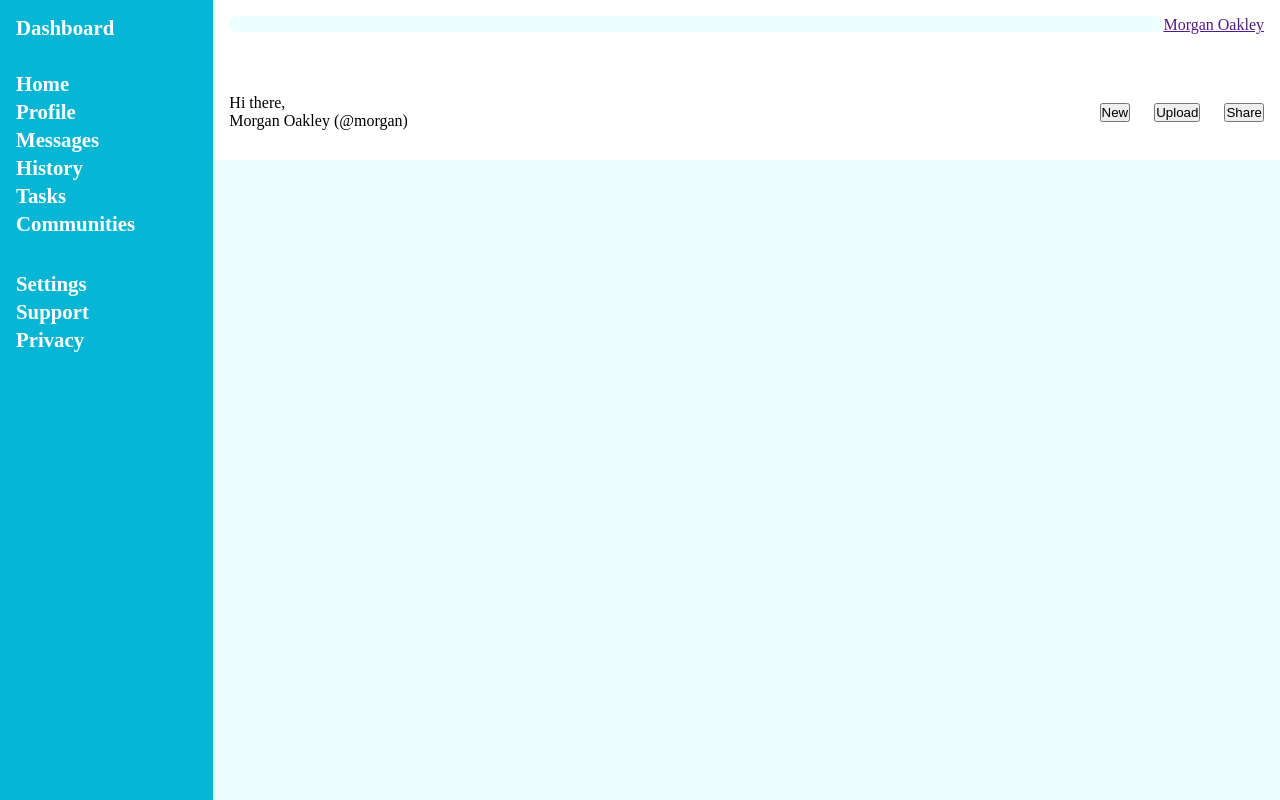
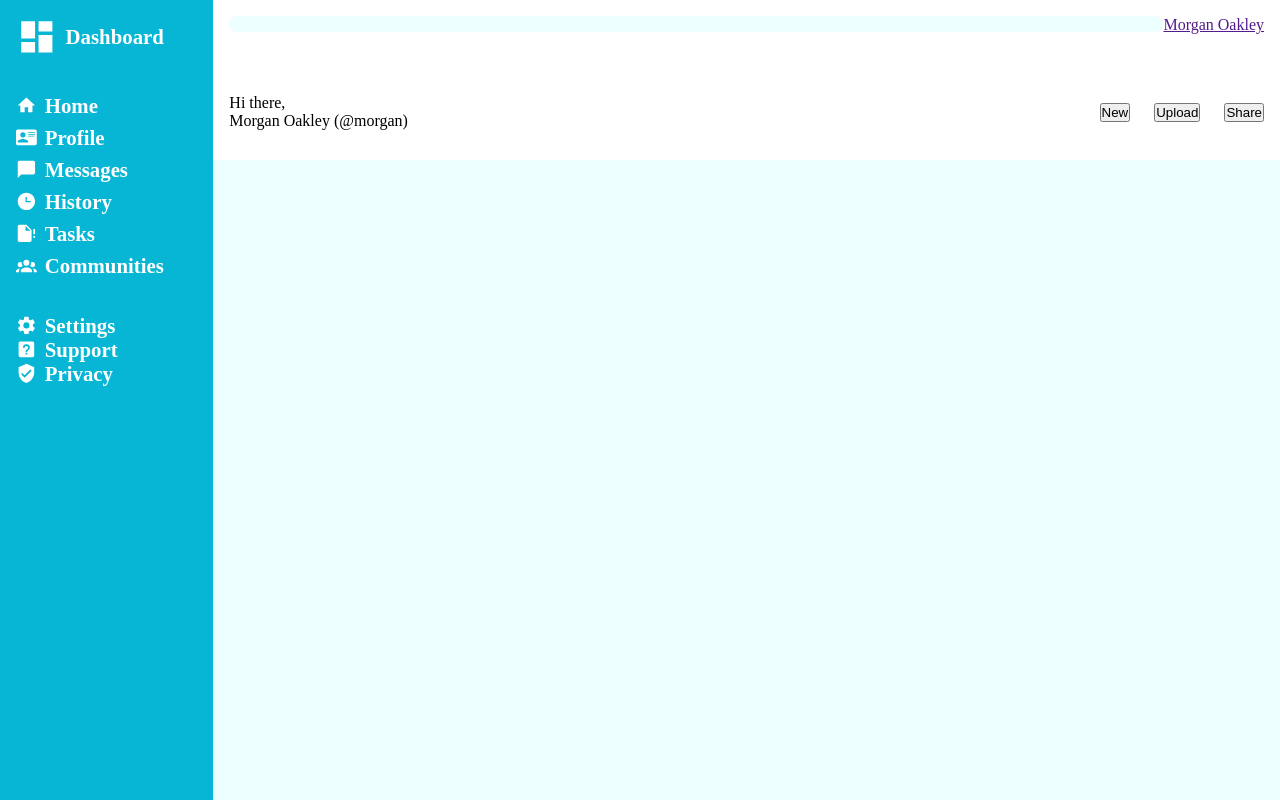
Before and after one commit to OndraSvec/admin-dashboard, a plain HTML site: page index.html in a window 1280 px wide. Drawn offline with Linux system fonts and the light colour scheme.

Commit message:
Add sidebar icons and edit sidebar elements' layout

```diff
--- a/index.html
+++ b/index.html
@@ -28,19 +28,49 @@
         </div>
     </header>
     <div class="sidebar">
-        <p class="dashboard">Dashboard</p>
+        <div class="dashboard one-line-grid">
+            <svg class="icon" xmlns="http://www.w3.org/2000/svg" viewBox="0 0 24 24"><path d="M13,3V9H21V3M13,21H21V11H13M3,21H11V15H3M3,13H11V3H3V13Z" /></svg>
+            <p>Dashboard</p>
+        </div>
         <div class="navigation">
+            <div class="one-line-grid">
+                <svg class="icon" xmlns="http://www.w3.org/2000/svg" viewBox="0 0 24 24"><path d="M10,20V14H14V20H19V12H22L12,3L2,12H5V20H10Z" /></svg>
                 <p><a href="">Home</a></p>
+            </div>
+            <div class="one-line-grid">
+                <svg class="icon" xmlns="http://www.w3.org/2000/svg" viewBox="0 0 24 24"><path d="M2,3H22C23.05,3 24,3.95 24,5V19C24,20.05 23.05,21 22,21H2C0.95,21 0,20.05 0,19V5C0,3.95 0.95,3 2,3M14,6V7H22V6H14M14,8V9H21.5L22,9V8H14M14,10V11H21V10H14M8,13.91C6,13.91 2,15 2,17V18H14V17C14,15 10,13.91 8,13.91M8,6A3,3 0 0,0 5,9A3,3 0 0,0 8,12A3,3 0 0,0 11,9A3,3 0 0,0 8,6Z" /></svg>
                 <p><a href="">Profile</a></p>
+            </div>
+            <div class="one-line-grid">
+                <svg class="icon" xmlns="http://www.w3.org/2000/svg" viewBox="0 0 24 24"><path d="M20,2H4A2,2 0 0,0 2,4V22L6,18H20A2,2 0 0,0 22,16V4C22,2.89 21.1,2 20,2Z" /></svg>
                 <p><a href="">Messages</a></p>
+            </div>
+            <div class="one-line-grid">
+                <svg class="icon" xmlns="http://www.w3.org/2000/svg" viewBox="0 0 24 24"><path d="M12 2C6.5 2 2 6.5 2 12C2 17.5 6.5 22 12 22C17.5 22 22 17.5 22 12S17.5 2 12 2M17 13H11V7H12.5V11.5H17V13Z" /></svg>
                 <p><a href="">History</a></p>
+            </div>
+            <div class="one-line-grid">
+                <svg class="icon" xmlns="http://www.w3.org/2000/svg" viewBox="0 0 24 24"><path d="M20 17H22V15H20V17M20 7V13H22V7M4 2C2.89 2 2 2.89 2 4V20C2 21.11 2.89 22 4 22H16C17.11 22 18 21.11 18 20V8L12 2M11 3.5L16.5 9H11Z" /></svg>
                 <p><a href="">Tasks</a></p>
+            </div>
+            <div class="one-line-grid">
+                <svg class="icon" xmlns="http://www.w3.org/2000/svg" viewBox="0 0 24 24"><path d="M12,5.5A3.5,3.5 0 0,1 15.5,9A3.5,3.5 0 0,1 12,12.5A3.5,3.5 0 0,1 8.5,9A3.5,3.5 0 0,1 12,5.5M5,8C5.56,8 6.08,8.15 6.53,8.42C6.38,9.85 6.8,11.27 7.66,12.38C7.16,13.34 6.16,14 5,14A3,3 0 0,1 2,11A3,3 0 0,1 5,8M19,8A3,3 0 0,1 22,11A3,3 0 0,1 19,14C17.84,14 16.84,13.34 16.34,12.38C17.2,11.27 17.62,9.85 17.47,8.42C17.92,8.15 18.44,8 19,8M5.5,18.25C5.5,16.18 8.41,14.5 12,14.5C15.59,14.5 18.5,16.18 18.5,18.25V20H5.5V18.25M0,20V18.5C0,17.11 1.89,15.94 4.45,15.6C3.86,16.28 3.5,17.22 3.5,18.25V20H0M24,20H20.5V18.25C20.5,17.22 20.14,16.28 19.55,15.6C22.11,15.94 24,17.11 24,18.5V20Z" /></svg>
                 <p><a href="">Communities</a></p>
             </div>
+        </div>
         <div class="branding">
+            <div class="one-line-grid">
+                <svg class="icon" xmlns="http://www.w3.org/2000/svg" viewBox="0 0 24 24"><path d="M12,15.5A3.5,3.5 0 0,1 8.5,12A3.5,3.5 0 0,1 12,8.5A3.5,3.5 0 0,1 15.5,12A3.5,3.5 0 0,1 12,15.5M19.43,12.97C19.47,12.65 19.5,12.33 19.5,12C19.5,11.67 19.47,11.34 19.43,11L21.54,9.37C21.73,9.22 21.78,8.95 21.66,8.73L19.66,5.27C19.54,5.05 19.27,4.96 19.05,5.05L16.56,6.05C16.04,5.66 15.5,5.32 14.87,5.07L14.5,2.42C14.46,2.18 14.25,2 14,2H10C9.75,2 9.54,2.18 9.5,2.42L9.13,5.07C8.5,5.32 7.96,5.66 7.44,6.05L4.95,5.05C4.73,4.96 4.46,5.05 4.34,5.27L2.34,8.73C2.21,8.95 2.27,9.22 2.46,9.37L4.57,11C4.53,11.34 4.5,11.67 4.5,12C4.5,12.33 4.53,12.65 4.57,12.97L2.46,14.63C2.27,14.78 2.21,15.05 2.34,15.27L4.34,18.73C4.46,18.95 4.73,19.03 4.95,18.95L7.44,17.94C7.96,18.34 8.5,18.68 9.13,18.93L9.5,21.58C9.54,21.82 9.75,22 10,22H14C14.25,22 14.46,21.82 14.5,21.58L14.87,18.93C15.5,18.67 16.04,18.34 16.56,17.94L19.05,18.95C19.27,19.03 19.54,18.95 19.66,18.73L21.66,15.27C21.78,15.05 21.73,14.78 21.54,14.63L19.43,12.97Z" /></svg>
                 <p><a href="">Settings</a></p>
+            </div>
+            <div class="one-line-grid">
+                <svg class="icon" xmlns="http://www.w3.org/2000/svg" viewBox="0 0 24 24"><path d="M11,18H13V16H11V18M12,6A4,4 0 0,0 8,10H10A2,2 0 0,1 12,8A2,2 0 0,1 14,10C14,12 11,11.75 11,15H13C13,12.75 16,12.5 16,10A4,4 0 0,0 12,6M5,3H19A2,2 0 0,1 21,5V19A2,2 0 0,1 19,21H5A2,2 0 0,1 3,19V5A2,2 0 0,1 5,3Z" /></svg>
                 <p><a href="">Support</a></p>
+            </div>
+            <div class="one-line-grid">
+                <svg class="icon" xmlns="http://www.w3.org/2000/svg" viewBox="0 0 24 24"><path d="M10,17L6,13L7.41,11.59L10,14.17L16.59,7.58L18,9M12,1L3,5V11C3,16.55 6.84,21.74 12,23C17.16,21.74 21,16.55 21,11V5L12,1Z" /></svg>
                 <p><a href="">Privacy</a></p>
+            </div>
         </div>
     </div>
     <div class="main-content"></div>
--- a/style.css
+++ b/style.css
@@ -8,6 +8,8 @@
 :root {
     --blue-primary: #06b6d4;
     --blue-secondary: #ecfeff;
+
+    --responsive--font--icons: clamp(0.6rem, 0.6rem + 2vmin, 1.3rem);
 }
 
 html {
@@ -25,11 +27,20 @@ body {
     grid-template-rows: 1fr 4fr;
 }
 
+.icon {
+    height: var(--responsive--font--icons);
+    width: var(--responsive--font--icons);
+}
+
+.dashboard > .icon {
+    height: calc(2 * var(--responsive--font--icons));
+    width: calc(2 * var(--responsive--font--icons));
+}
 .sidebar {
     background-color: var(--blue-primary);
     color: white;
 
-    font-size: clamp(0.6rem, 0.6rem + 2vmin, 1.3rem);
+    font-size: var(--responsive--font--icons);
     font-weight: 600;
 
     grid-row: 1 / -1;
@@ -41,15 +52,25 @@ body {
     padding: 1rem;
 }
 
-.sidebar .navigation > p,
-.sidebar .branding > p {
-    margin-bottom: 0.25rem;
+.sidebar .one-line-grid {
+    display: grid;
+    grid-template-columns: auto 1fr;
+    column-gap: 0.5rem;
+    align-items: center;
 }
 
-.sidebar .navigation > p > a,
-.sidebar .branding > p > a {
+.sidebar .navigation > div {
+    height: clamp(1rem, 1rem + 2vmin, 2rem);
+}
+
+.sidebar .navigation  p > a,
+.sidebar .branding  p > a {
     text-decoration: none;
     color: white;
+}
+
+.sidebar .icon {
+    fill: white;
 }
 
 header {
```
Lines whose indentation alone changed are shown as unchanged.
